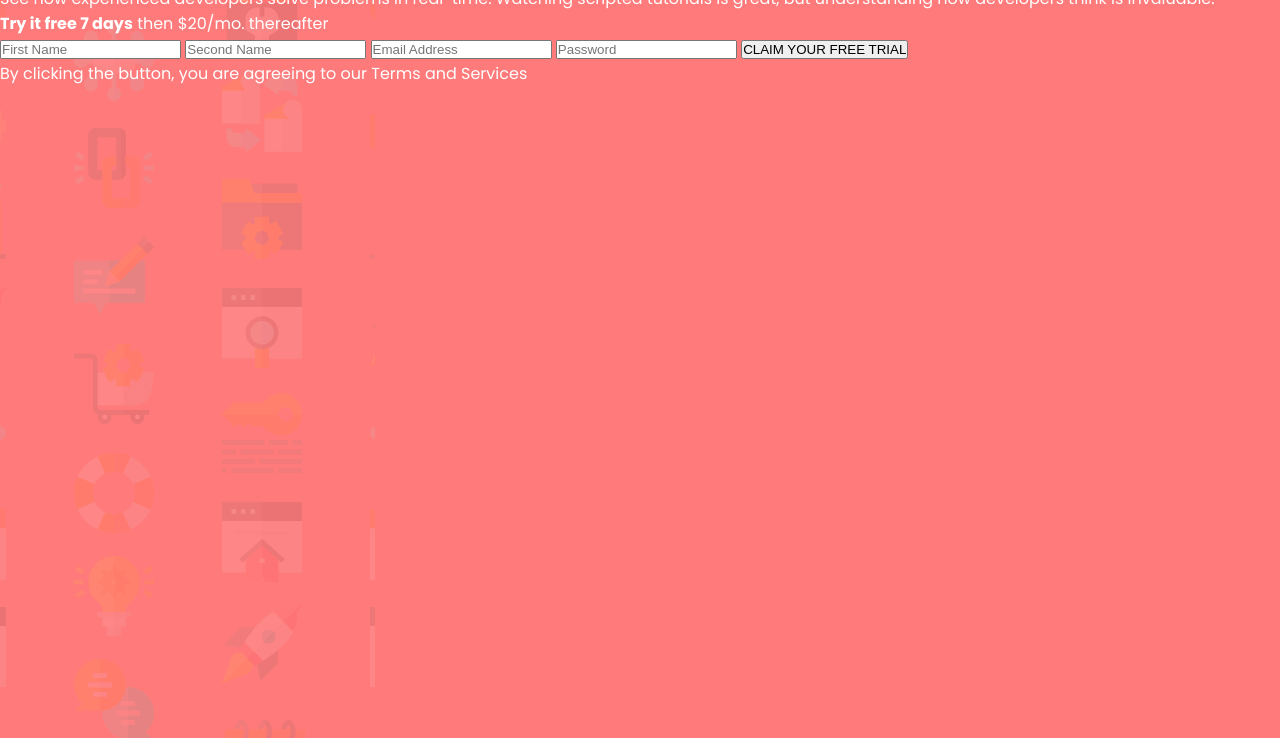
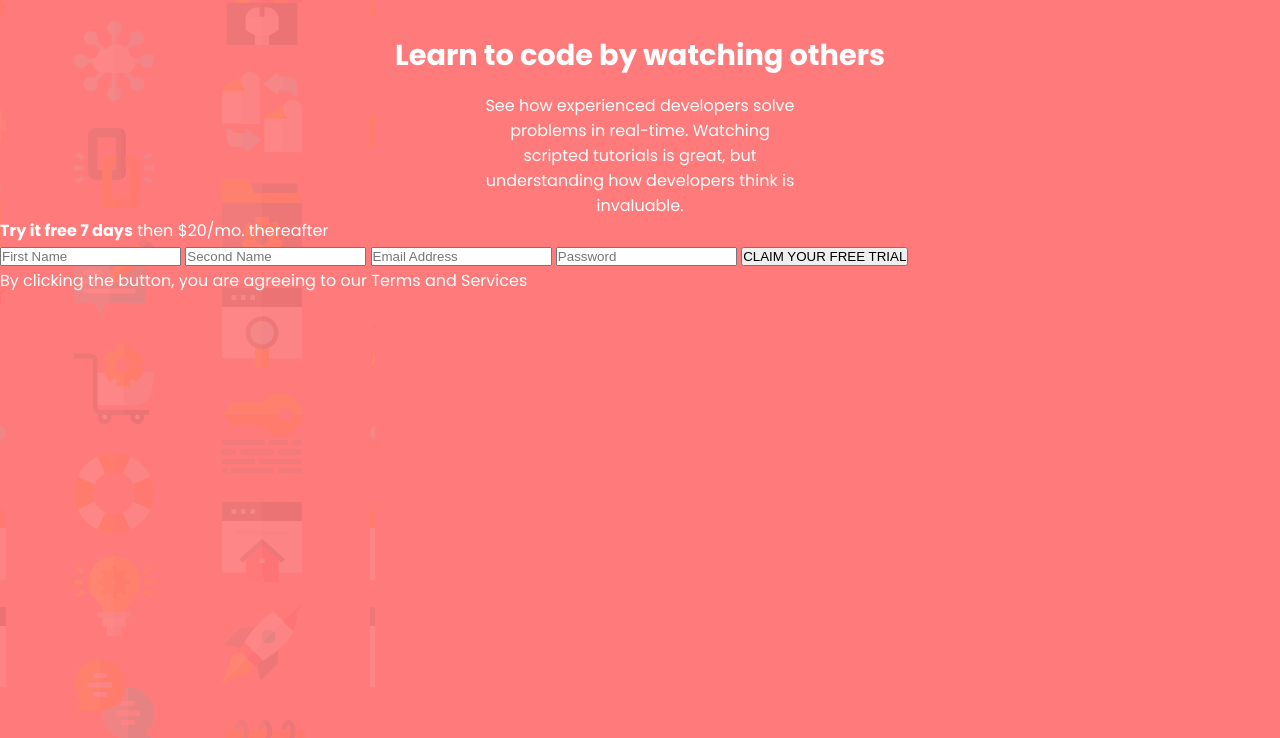
Before and after one commit to john-k-phillips/fm-intro-component-with-signup-form, a plain HTML site: page index.html in a window 1280 px wide. Shown: the part 62-800 px from the top of the page. Drawn offline with Linux system fonts and the light colour scheme.

Commit message:
Content section added and styled.

```diff
--- /dev/null
+++ b/styles/_content.scss
@@ -0,0 +1,15 @@
+.content {
+    margin: auto;
+    margin-top: 12vh;
+
+    text-align: center;
+    h1 {
+        font-size: 1.8em;
+    }
+    p {
+        margin: auto;
+        margin-top: 1em;
+        max-width: 85%;
+        max-width: 320px;
+    }
+}
--- a/styles/styles.scss
+++ b/styles/styles.scss
@@ -1,5 +1,6 @@
 @import url('https://fonts.googleapis.com/css2?family=Poppins:wght@400;500;600;700&display=swap');
 @import 'variables';
+@import 'content';
 
 *, *::after, *::before {
     margin: 0;
```
Also changed, not shown: styles/styles.css, 1 other file.
